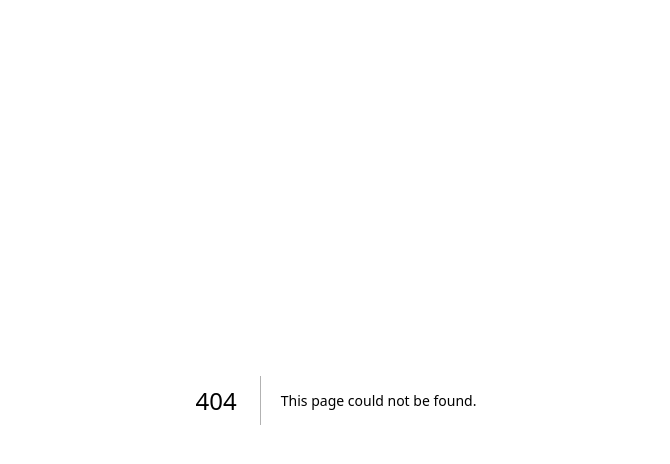
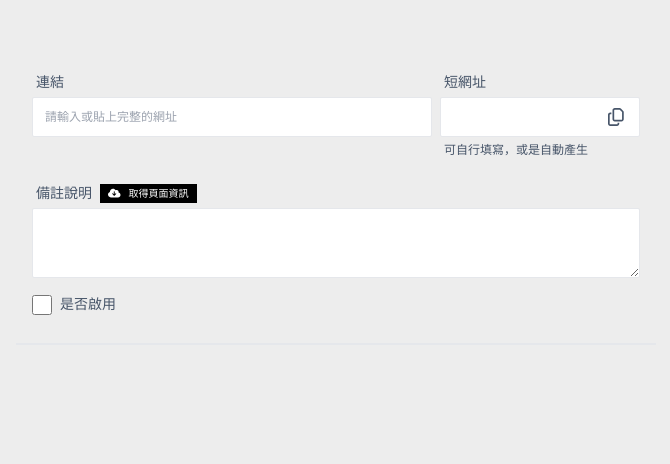
Before and after one commit to chienchuanw/5xcamp-17th-interview, a Next.js app in the folder 5xcamp-shorten-url/: page /Homepage in a window 1280 px wide. Before the commit this address had no page. Shown: the top 464 px of the page, without its empty margins (304-974 px from the left). Built offline with nearby package versions, Linux system fonts and the light colour scheme.

Commit message:
style: create basic website layout

```diff
--- /dev/null
+++ b/5xcamp-shorten-url/app/Homepage/page.tsx
@@ -0,0 +1,77 @@
+import React from "react";
+import { FontAwesomeIcon } from "@fortawesome/react-fontawesome";
+import { faCopy } from "@fortawesome/free-regular-svg-icons";
+import { faCloudDownloadAlt } from "@fortawesome/free-solid-svg-icons";
+
+const homepage = () => {
+  return (
+    <section className="w-[640px] mx-auto mt-10 pt-5 pb-4 border-b-2">
+      <div className="container flex gap-2 mx-auto">
+        <div>
+          <label htmlFor="fullLink" className="title block">
+            連結
+          </label>
+          <input
+            id="fullLink"
+            name="fullLink"
+            type="text"
+            placeholder="請輸入或貼上完整的網址"
+            className="input-field w-[400px] h-[40px]"
+          />
+        </div>
+        <div>
+          <label htmlFor="shortLink" className="title block">
+            短網址
+          </label>
+          <div className="relative flex items-center">
+            <input
+              type="text"
+              name="shortLink"
+              id="shortLink"
+              className="input-field w-[200px] h-[40px]"
+            />
+            <button className="absolute inset-y-0 right-0 px-4 flex items-center">
+              <FontAwesomeIcon
+                icon={faCopy}
+                className="text-lg text-slate-600"
+              />
+            </button>
+          </div>
+          <p className="note">可自行填寫，或是自動產生</p>
+        </div>
+      </div>
+
+      <div className="container mx-auto">
+        <div className="mb-3">
+          <div className="flex items-center">
+            <label htmlFor="note" className="title block mr-2">
+              備註說明
+            </label>
+            <button className="button">
+              <FontAwesomeIcon icon={faCloudDownloadAlt} className="mr-2" />
+              取得頁面資訊
+            </button>
+          </div>
+          <textarea
+            name="note"
+            id="note"
+            className="input-field block w-full h-[70px]"
+          ></textarea>
+        </div>
+        <div className="flex items-center">
+          <input
+            type="checkbox"
+            name="activate"
+            id="activate"
+            className="w-5 h-5 accent-black mr-1"
+          />
+          <label htmlFor="activate" className="title">
+            是否啟用
+          </label>
+        </div>
+      </div>
+    </section>
+  );
+};
+
+export default homepage;
--- a/5xcamp-shorten-url/app/globals.css
+++ b/5xcamp-shorten-url/app/globals.css
@@ -25,3 +25,25 @@ body {
     text-wrap: balance;
   }
 }
+
+/* component: Homepage */
+
+.title {
+  @apply text-web-title font-medium py-1 pl-1 text-slate-600;
+}
+
+.note {
+  @apply text-web-note py-1 pl-1 font-medium text-slate-600;
+}
+
+.button {
+  @apply text-web-button bg-black text-white px-2 py-[2px];
+}
+
+.input-field {
+  @apply border-[1.75px] border-gray-200 rounded-sm px-3 py-1 text-web-note placeholder-gray-400;
+}
+
+.container {
+  @apply px-4 py-2;
+}
--- a/5xcamp-shorten-url/app/layout.tsx
+++ b/5xcamp-shorten-url/app/layout.tsx
@@ -1,6 +1,11 @@
 import type { Metadata } from "next";
 import localFont from "next/font/local";
 import "./globals.css";
+
+// fontawesome setup
+import { config } from "@fortawesome/fontawesome-svg-core";
+import "@fortawesome/fontawesome-svg-core/styles.css"; // import fontawesome stylesheet
+config.autoAddCss = false; // forbid add css automatically
 
 const geistSans = localFont({
   src: "./fonts/GeistVF.woff",
@@ -14,8 +19,8 @@ const geistMono = localFont({
 });
 
 export const metadata: Metadata = {
-  title: "Create Next App",
-  description: "Generated by create next app",
+  title: "chienchuanw // URL Shortener",
+  description: "This is a URL shortener developed by GitHub user: chienchuanw.",
 };
 
 export default function RootLayout({
@@ -26,7 +31,7 @@ export default function RootLayout({
   return (
     <html lang="en">
       <body
-        className={`${geistSans.variable} ${geistMono.variable} antialiased`}
+        className={`${geistSans.variable} ${geistMono.variable} antialiased bg-primary-gray`}
       >
         {children}
       </body>
--- a/5xcamp-shorten-url/app/page.tsx
+++ b/5xcamp-shorten-url/app/page.tsx
@@ -1,101 +1,5 @@
-import Image from "next/image";
+import Homepage from "./Homepage/page";
 
 export default function Home() {
-  return (
-    <div className="grid grid-rows-[20px_1fr_20px] items-center justify-items-center min-h-screen p-8 pb-20 gap-16 sm:p-20 font-[family-name:var(--font-geist-sans)]">
-      <main className="flex flex-col gap-8 row-start-2 items-center sm:items-start">
-        <Image
-          className="dark:invert"
-          src="https://nextjs.org/icons/next.svg"
-          alt="Next.js logo"
-          width={180}
-          height={38}
-          priority
-        />
-        <ol className="list-inside list-decimal text-sm text-center sm:text-left font-[family-name:var(--font-geist-mono)]">
-          <li className="mb-2">
-            Get started by editing{" "}
-            <code className="bg-black/[.05] dark:bg-white/[.06] px-1 py-0.5 rounded font-semibold">
-              app/page.tsx
-            </code>
-            .
-          </li>
-          <li>Save and see your changes instantly.</li>
-        </ol>
-
-        <div className="flex gap-4 items-center flex-col sm:flex-row">
-          <a
-            className="rounded-full border border-solid border-transparent transition-colors flex items-center justify-center bg-foreground text-background gap-2 hover:bg-[#383838] dark:hover:bg-[#ccc] text-sm sm:text-base h-10 sm:h-12 px-4 sm:px-5"
-            href="https://vercel.com/new?utm_source=create-next-app&utm_medium=appdir-template-tw&utm_campaign=create-next-app"
-            target="_blank"
-            rel="noopener noreferrer"
-          >
-            <Image
-              className="dark:invert"
-              src="https://nextjs.org/icons/vercel.svg"
-              alt="Vercel logomark"
-              width={20}
-              height={20}
-            />
-            Deploy now
-          </a>
-          <a
-            className="rounded-full border border-solid border-black/[.08] dark:border-white/[.145] transition-colors flex items-center justify-center hover:bg-[#f2f2f2] dark:hover:bg-[#1a1a1a] hover:border-transparent text-sm sm:text-base h-10 sm:h-12 px-4 sm:px-5 sm:min-w-44"
-            href="https://nextjs.org/docs?utm_source=create-next-app&utm_medium=appdir-template-tw&utm_campaign=create-next-app"
-            target="_blank"
-            rel="noopener noreferrer"
-          >
-            Read our docs
-          </a>
-        </div>
-      </main>
-      <footer className="row-start-3 flex gap-6 flex-wrap items-center justify-center">
-        <a
-          className="flex items-center gap-2 hover:underline hover:underline-offset-4"
-          href="https://nextjs.org/learn?utm_source=create-next-app&utm_medium=appdir-template-tw&utm_campaign=create-next-app"
-          target="_blank"
-          rel="noopener noreferrer"
-        >
-          <Image
-            aria-hidden
-            src="https://nextjs.org/icons/file.svg"
-            alt="File icon"
-            width={16}
-            height={16}
-          />
-          Learn
-        </a>
-        <a
-          className="flex items-center gap-2 hover:underline hover:underline-offset-4"
-          href="https://vercel.com/templates?framework=next.js&utm_source=create-next-app&utm_medium=appdir-template-tw&utm_campaign=create-next-app"
-          target="_blank"
-          rel="noopener noreferrer"
-        >
-          <Image
-            aria-hidden
-            src="https://nextjs.org/icons/window.svg"
-            alt="Window icon"
-            width={16}
-            height={16}
-          />
-          Examples
-        </a>
-        <a
-          className="flex items-center gap-2 hover:underline hover:underline-offset-4"
-          href="https://nextjs.org?utm_source=create-next-app&utm_medium=appdir-template-tw&utm_campaign=create-next-app"
-          target="_blank"
-          rel="noopener noreferrer"
-        >
-          <Image
-            aria-hidden
-            src="https://nextjs.org/icons/globe.svg"
-            alt="Globe icon"
-            width={16}
-            height={16}
-          />
-          Go to nextjs.org →
-        </a>
-      </footer>
-    </div>
-  );
+  return <Homepage />;
 }
--- a/5xcamp-shorten-url/tailwind.config.ts
+++ b/5xcamp-shorten-url/tailwind.config.ts
@@ -11,6 +11,12 @@ const config: Config = {
       colors: {
         background: "var(--background)",
         foreground: "var(--foreground)",
+        "primary-gray": "#EDEDED",
+      },
+      fontSize: {
+        "web-title": "14px",
+        "web-note": "12px",
+        "web-button": "10px",
       },
     },
   },
```
Also changed, not shown: 5xcamp-shorten-url/package.json (+11 -5 lines), 1 other file (tests, documents, lock files or other folders).
